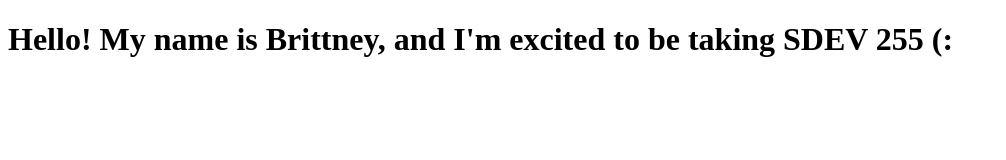
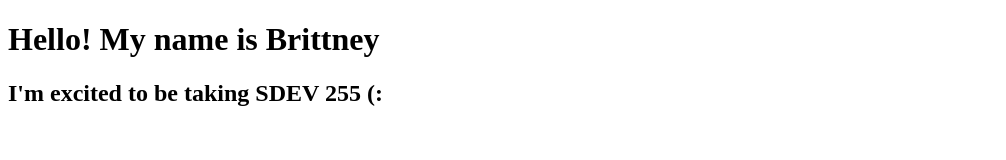
Before and after one commit to BFarmer26/SDEV255-GithubVSCode-setup, a plain HTML site: page index.html in a window 1280 px wide. Shown: the whole page, without its empty margins (0-1006 px from the left). Drawn offline with Linux system fonts and the light colour scheme.

Commit message:
I added an h2 tag that says I'm excited to be in class. -BF

```diff
--- a/index.html
+++ b/index.html
@@ -9,7 +9,8 @@
 </head>
 
 <body>
-  <h1>Hello! My name is Brittney, and I'm excited to be taking SDEV 255 (:</h1>
+  <h1>Hello! My name is Brittney</h1>
+  <h2>I'm excited to be taking SDEV 255 (:</h2>
   <script src="script.js"></script>
 </body>
 
```
